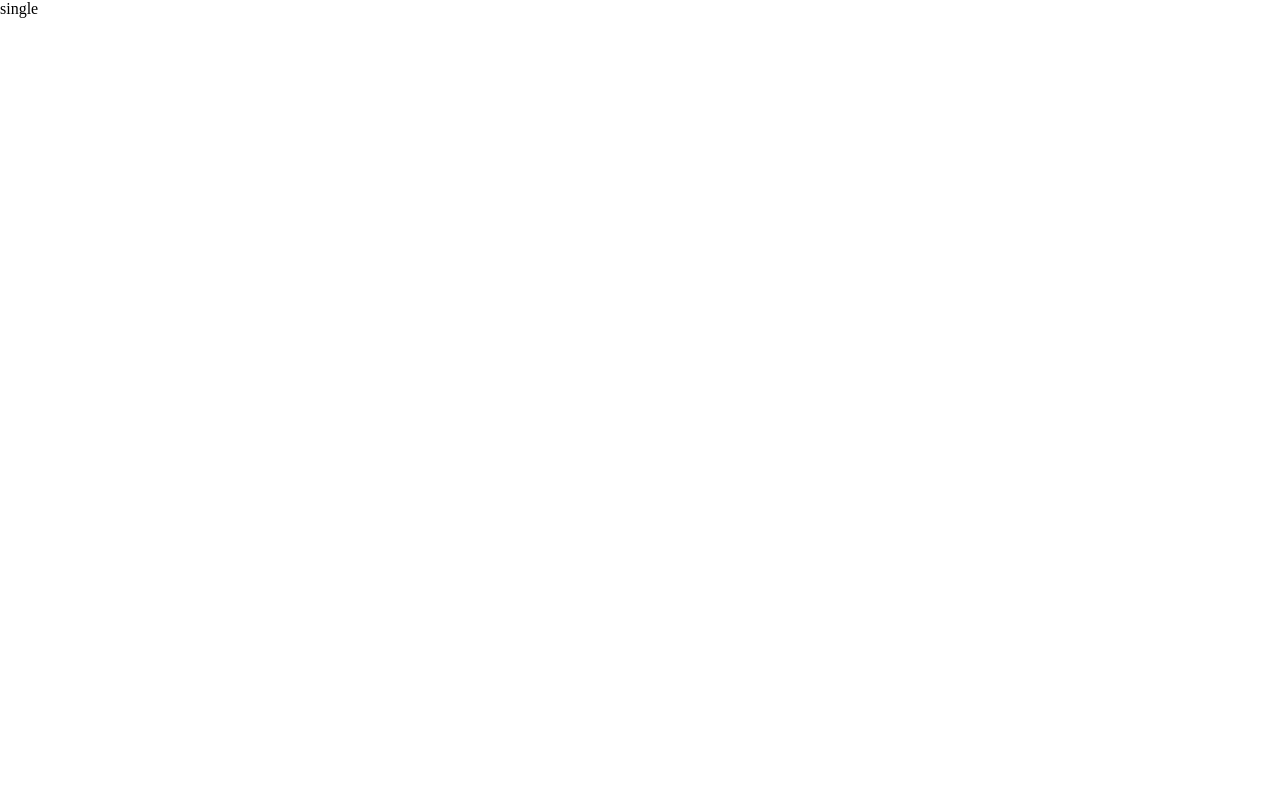
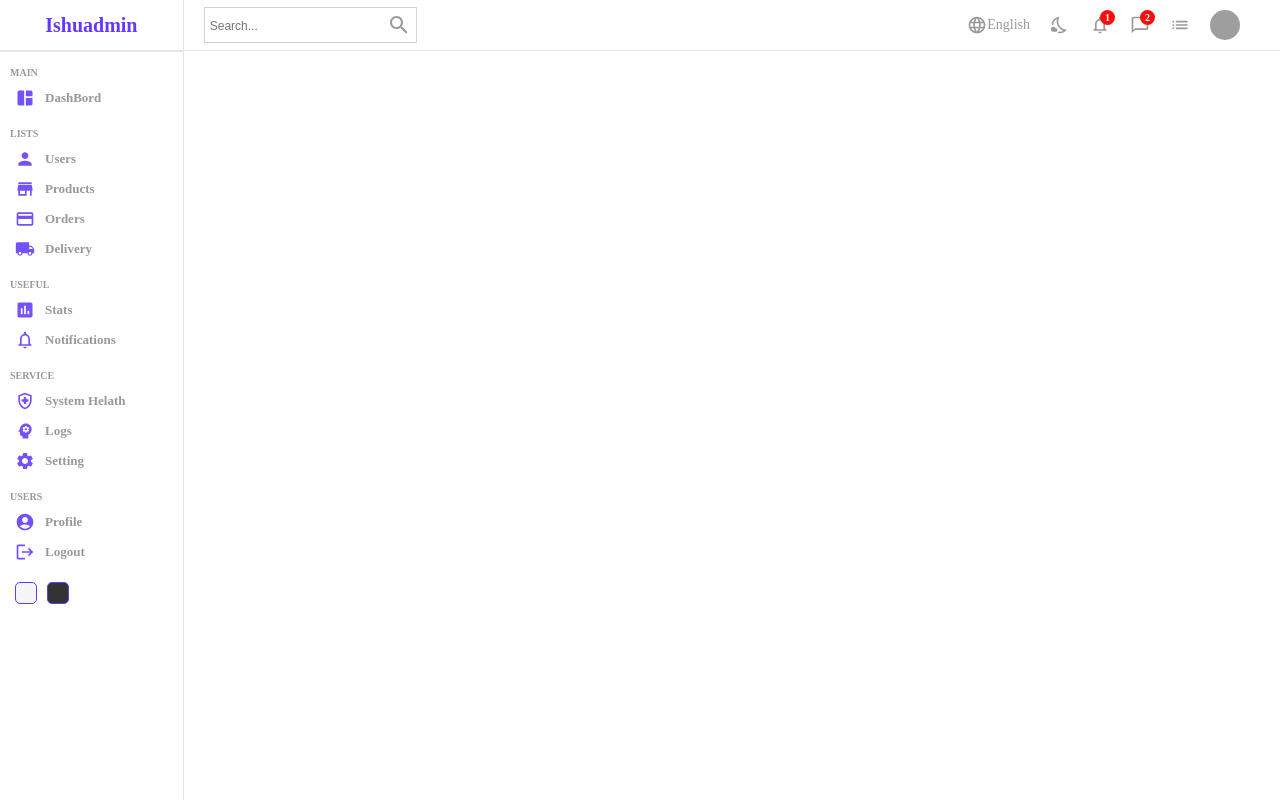
Before and after one commit to ishukhan/admin-pannel, a React (Vite) app: page /users/1 in a window 1280 px wide. Built offline with nearby package versions, Linux system fonts and the light colour scheme; grey boxes are pictures that could not be loaded.

Commit message:
Single user page

```diff
--- a/src/pages/single/Single.jsx
+++ b/src/pages/single/Single.jsx
@@ -1,7 +1,16 @@
 import React from "react";
 import "./single.scss";
+import Sidebar from "../../components/sidebar/Sidebar";
+import Navbar from "../../components/navbar/Navbar";
 const Single = () => {
-  return <div>single</div>;
+  return (
+    <div className="single">
+      <Sidebar />
+      <div className="singleContainer">
+        <Navbar />
+      </div>
+    </div>
+  );
 };
 
 export default Single;
--- a/src/pages/single/single.scss
+++ b/src/pages/single/single.scss
@@ -0,0 +1,8 @@
+.single {
+  display: flex;
+  width: 100%;
+
+  .singleContainer {
+    flex: 6;
+  }
+}
```
